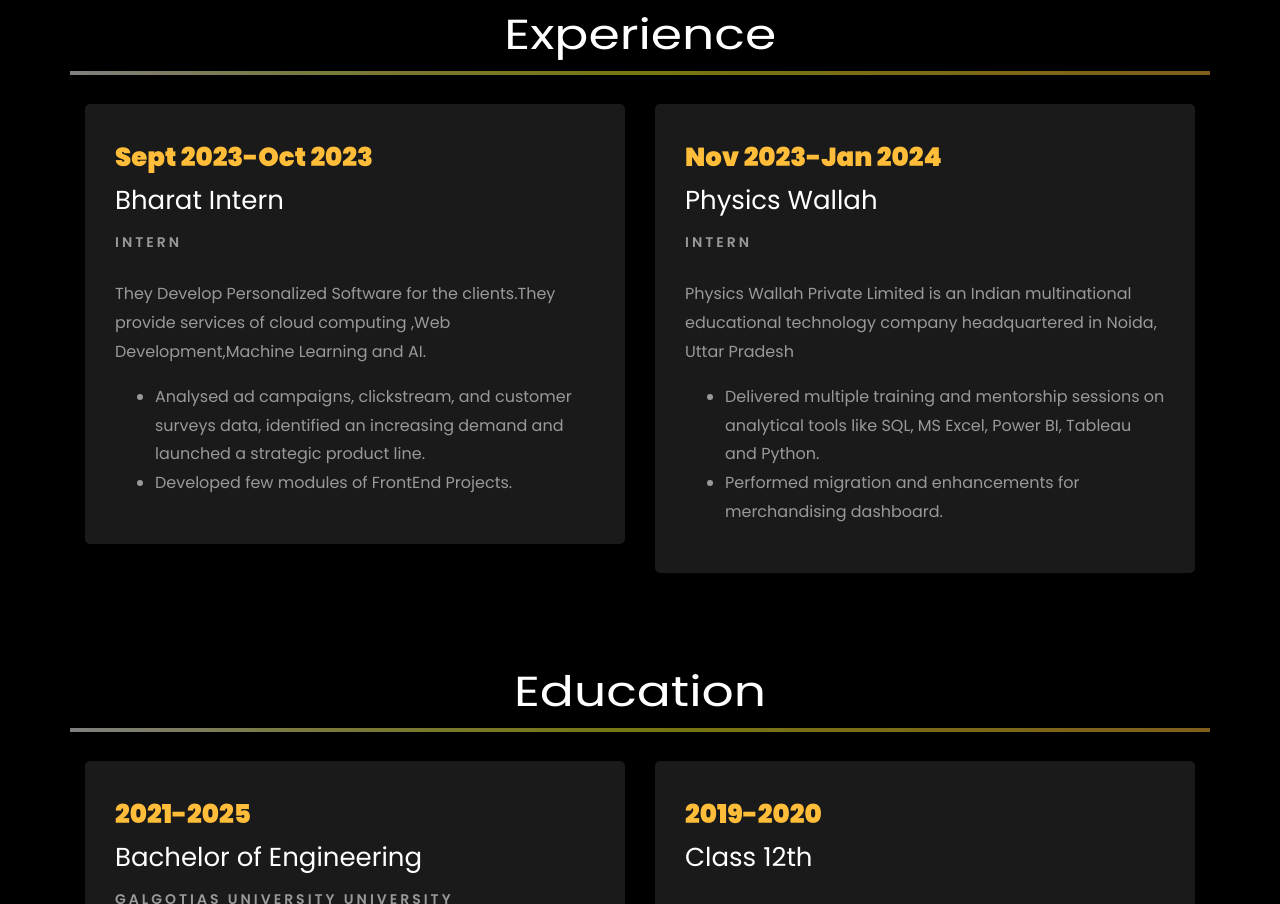
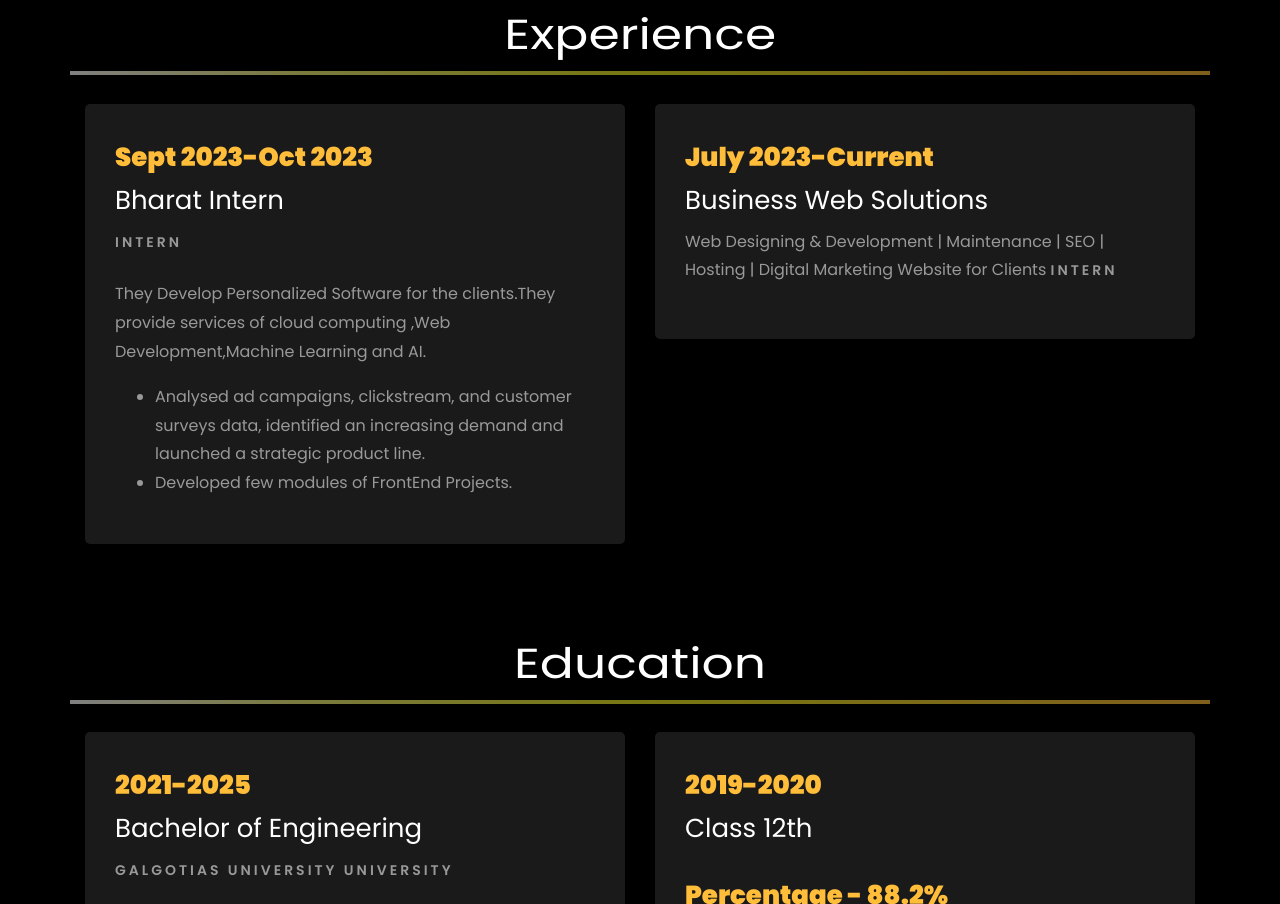
Before and after one commit to suryansh222/PortfolioWebsite2, a plain HTML site: page index.html in a window 1280 px wide. Shown: the part 2107-3011 px from the top of the page. Drawn offline with Linux system fonts and the light colour scheme; animation ran at ten frames a second; files whose address does not match are found by name.

Commit message:
Update index.html

```diff
--- a/index.html
+++ b/index.html
@@ -345,14 +345,13 @@
 
 				<div class="col-md-6">
 					<div class="resume-wrap ftco-animate">
-						<span class="date">Nov 2023-Jan 2024</span>
-						<h2>Physics Wallah</h2>
+						<span class="date">July 2023-Current</span>
+						<h2>Business Web Solutions</h2>Web Designing & Development | Maintenance | SEO | Hosting | Digital Marketing Website for Clients
 						<span class="position">Intern</span>
-						<p class="mt-4">Physics Wallah Private Limited is an Indian multinational educational technology company headquartered in Noida, Uttar Pradesh
+						<p class="mt-4">
 							<ul>
 
-								<li>Delivered multiple training and mentorship sessions on analytical tools like SQL, MS Excel, Power BI, Tableau and Python.</li>
-								<li>Performed migration and enhancements for merchandising dashboard.</li>
+
 							</ul>
 						</p>
 					</div>
```
